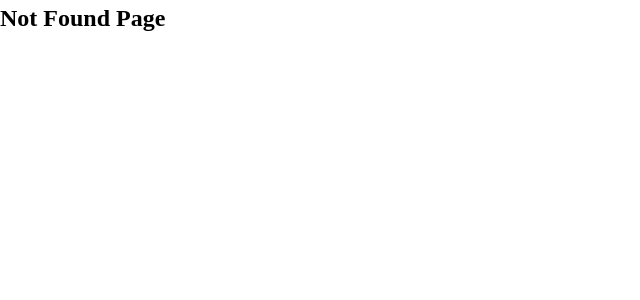
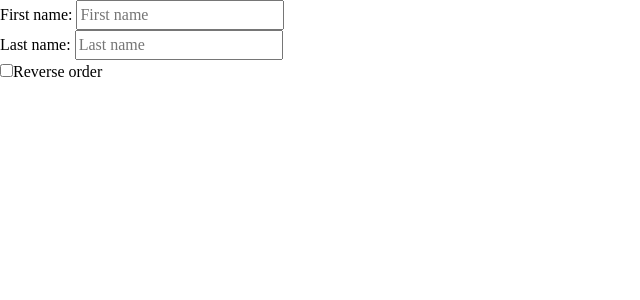
Before and after one commit to takunagai/react-official-tutorial, a React (Create React App) app: page /app11 in a window 1280 px wide. Before the commit this address had no page. Shown: the top 300 px of the page, without its empty margins (0-640 px from the left). Built offline with nearby package versions, Linux system fonts and the light colour scheme.

Commit message:
Try out some challenges 2 - 2つのフォームフィールドを入替え

```diff
--- /dev/null
+++ b/src/App11.jsx
@@ -0,0 +1,50 @@
+import { useState } from 'react'
+
+function Field({ label }) {
+  const [text, setText] = useState('')
+  return (
+    <label>
+      {label}:{' '}
+      <input
+        type="text"
+        value={text}
+        placeholder={label}
+        onChange={e => setText(e.target.value)}
+      />
+    </label>
+  )
+}
+
+
+export default function App() {
+  const [reverse, setReverse] = useState(false)
+
+  let checkbox = (
+    <label>
+      <input
+        type="checkbox"
+        checked={reverse}
+        onChange={e => setReverse(e.target.checked)}
+      />
+      Reverse order
+    </label>
+  )
+
+  if (reverse) {
+    return (
+      <>
+        <Field key="lastName" label="Last name" /><br />
+        <Field key="firstName" label="First name" /><br />
+        {checkbox}
+      </>
+    )
+  } else {
+    return (
+      <>
+        <Field key="firstName" label="First name" /><br />
+        <Field key="lastName" label="Last name" /><br />
+        {checkbox}
+      </>
+    )
+  }
+}
--- a/src/Frontpage.jsx
+++ b/src/Frontpage.jsx
@@ -68,6 +68,7 @@ export default function Frontpage() {
           <li><Link to="/counter5">Counter5</Link></li>
           <li><Link to="/scoreboard2">Scoreboard2</Link></li>
           <li><Link to="/app10">App10</Link></li>
+          <li><Link to="/app11">App11</Link></li>
         </ul>
       </nav>
       <Outlet />
--- a/src/index.js
+++ b/src/index.js
@@ -67,6 +67,7 @@ import Counter5 from './Counter5'
 import MyComponent from './MyComponent'
 import Scoreboard2 from './Scoreboard2'
 import App10 from './App10'
+import App11 from './App11'
 
 
 const container = document.getElementById('root')
@@ -143,6 +144,7 @@ root.render(
         <Route path="myComponent" element={<MyComponent />} />
         <Route path="scoreboard2" element={<Scoreboard2 />} />
         <Route path="app10" element={<App10 />} />
+        <Route path="app11" element={<App11 />} />
         <Route path="*" element={<NotFound />} />{/* Not Found の時*/}
       </Routes>
     </BrowserRouter>
```
Also changed, not shown: 1 other file (tests, documents, lock files or other folders).
